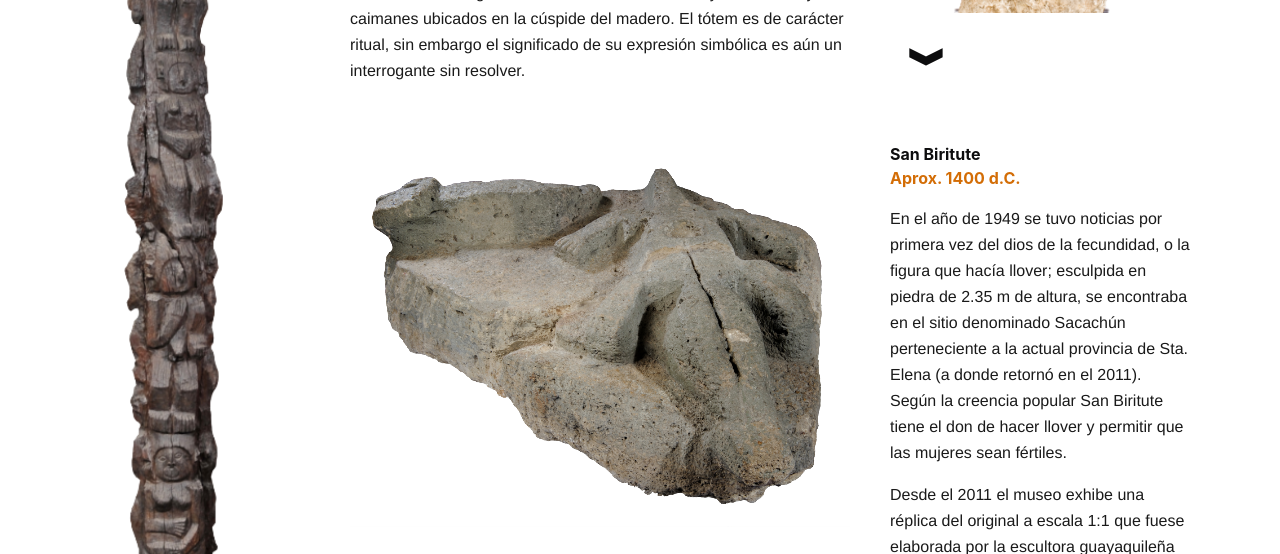
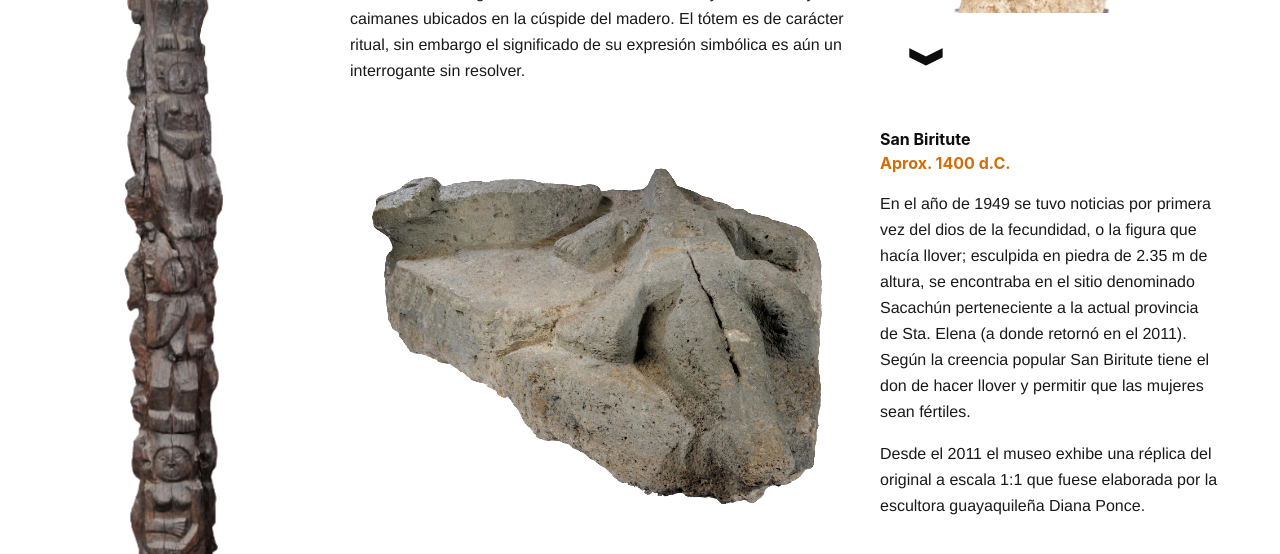
Before and after one commit to fernanz/clio, a website: page expo.html in a window 1280 px wide. Shown: the part 2150-2704 px from the top of the page. Drawn offline with nearby package versions, Linux system fonts and the light colour scheme.

Commit message:
A dormir...

```diff
--- a/css/main.css
+++ b/css/main.css
@@ -786,7 +786,7 @@ h1.t-hero-title{
 .item14 {
   grid-column: 4 / 5;
   grid-row: 7 / 8;
-  padding: 15px 30px 0 40px;
+  padding-left: 30px;
 }
 
 .item15 {
```
